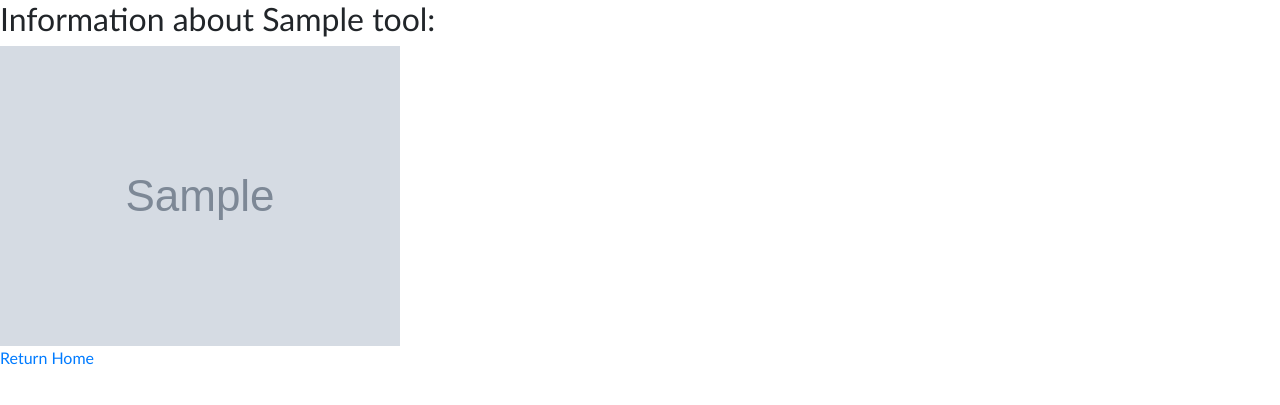
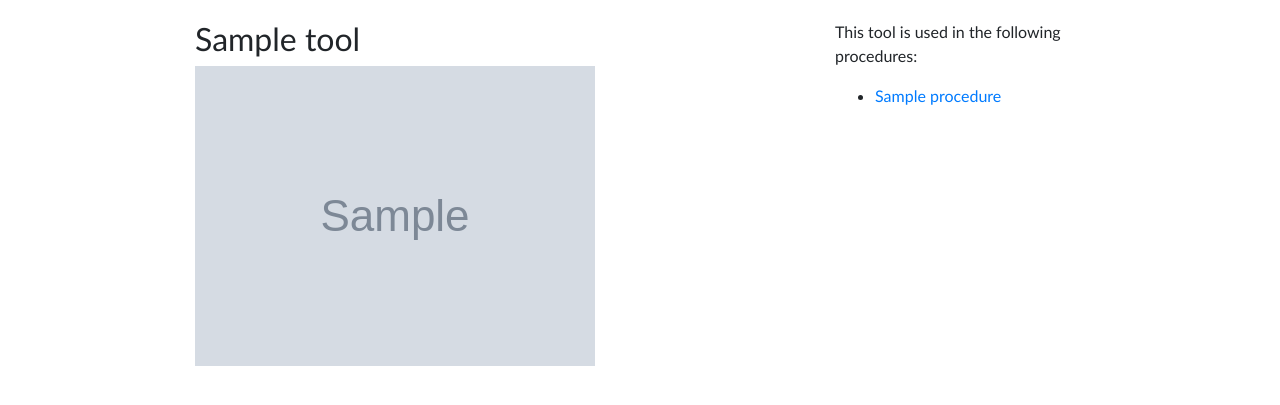
Before and after one commit to alexpsimone/shop-cat, a Flask app: page /tool/1 in a window 1280 px wide. Shown: the part 57-462 px from the top of the page. Run offline with Flask 2, Linux system fonts and the light colour scheme; the visitor is signed in with stand-in values (Sample User, id 1); tables that the repository leaves empty hold one stand-in row (values such as "Sample post"); grey boxes marked "Sample" are stand-in pictures; parts of the project's set-up code (start-up, migrations or seed data) failed here and were passed over; some libraries are stand-ins or nearby versions.

Commit message:
added part pages, links between parts/tools and their respective cars/procedures, added bootstrap grid as well

```diff
--- a/server.py
+++ b/server.py
@@ -313,6 +313,27 @@ def new_user():
         flash(f"New account created. Please use your credentials to log in.")
         return redirect("/login")
 
+@app.route("/part/<part_id>")
+def show_part_page(part_id):
+    """Render a part page."""
+
+    user = User.query.filter_by(user_id=session["current_user"]).first()
+    part = Part.query.filter_by(part_id=part_id).first()
+    proc_parts = set(ProcedurePart.query.filter_by(part=part).all())
+
+    all_cars = set()
+    for proc_part in proc_parts:
+        proc = proc_part.proc
+        print('*******************************', proc)
+        proc_cars = set(ProcedureCar.query.filter_by(proc=proc).all())
+        print('*******************************', proc_cars)
+        for proc_car in proc_cars:
+            all_cars.add(proc_car.car)
+            print('*******************************', all_cars)
+
+
+    return render_template("part.html", part=part, user=user, proc_parts=proc_parts, all_cars=all_cars)
+
 
 @app.route("/procedure/<proc_id>")
 def show_procedure_page(proc_id):
@@ -466,8 +487,9 @@ def show_tool_page(tool_id):
 
     user = User.query.filter_by(user_id=session["current_user"]).first()
     tool = Tool.query.filter_by(tool_id=tool_id).first()
+    proc_tools = set(ProcedureTool.query.filter_by(tool = tool).all())
 
-    return render_template("tool.html", tool=tool, user=user)
+    return render_template("tool.html", tool=tool, user=user, proc_tools=proc_tools)
 
 
 @app.route("/uploads/<filename>")
--- a/static/css/style.css
+++ b/static/css/style.css
@@ -159,3 +159,6 @@ background-size: cover;
     height: 250px;
     width: 300px;
 }
+.tool-part-page-img {
+    height: 300px;
+}
--- a/templates/procedure.html
+++ b/templates/procedure.html
@@ -51,7 +51,11 @@
                 <p class="form-subtitle">You'll need {{ proc_num_parts }} parts for the job:</p>
                 <ul>
                     {% for proc_part in proc_part_obj %}
-                    <li>{{ proc_part.part.name }}</li>
+                    <li>
+                        <a href="/part/{{ proc_part.part.part_id }}">
+                            {{ proc_part.part.name }}
+                        </a>
+                    </li>
                     {% endfor %}
                 </ul>
             </div>
--- a/templates/tool.html
+++ b/templates/tool.html
@@ -8,11 +8,22 @@
 
 
 {% block body %}
-
-<h1>Information about {{ tool.name }}:</h1>
-
-<img src="/static/img/uploads/{{ tool.tool_img }}" />
-<br />
-<a href="/home">Return Home</a>
-
+<div class="container-fluid dashboard">
+    <div class="row row d-flex justify-content-around">
+        <div class="col-3">
+            <h1>{{ tool.name }}</h1>
+            <img class="tool-part-page-img" src="/static/img/uploads/{{ tool.tool_img }}" />
+        </div>
+        <div class="col-3">
+            <p>This tool is used in the following procedures:</p>
+            <ul>
+                {% for proc_tool in proc_tools %}
+                <li>
+                    <a href="/procedure/{{ proc_tool.proc.proc_id }}">{{ proc_tool.proc.title }}</a>
+                </li>
+                {% endfor %}
+            </ul>
+        </div>
+    </div>
+</div>
 {% endblock %}
```
